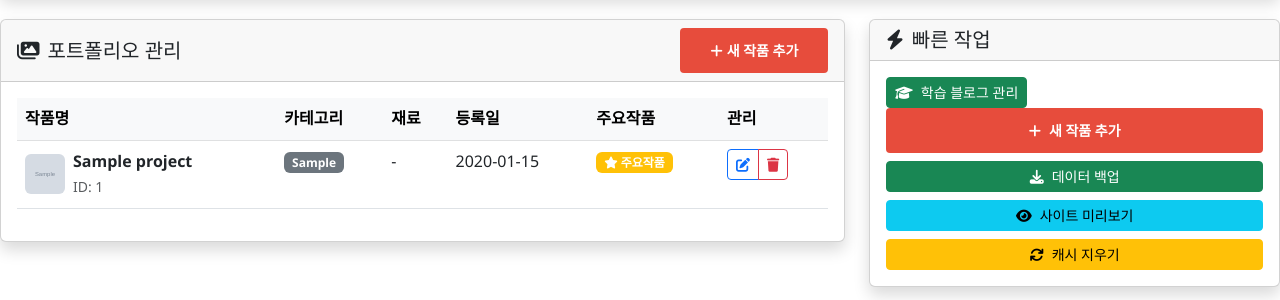
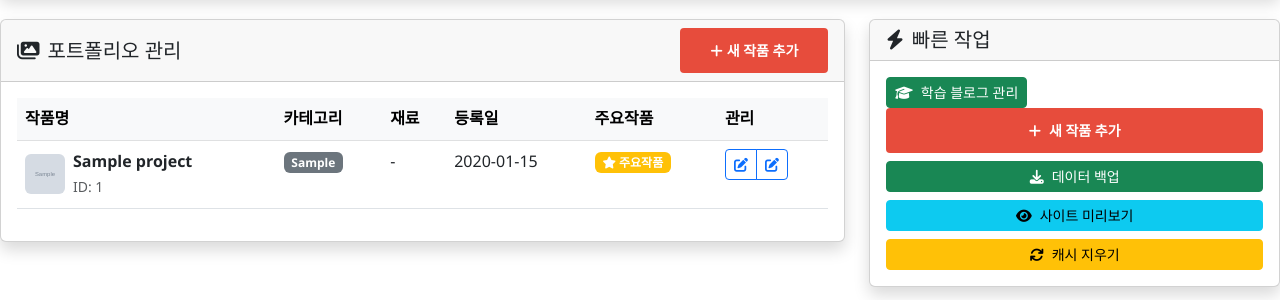
Before and after one commit to byungju-oh/podo, a Flask app: page /admin in a window 1280 px wide. Shown: the part 654-954 px from the top of the page. Run offline with Flask 3, Linux system fonts and the light colour scheme; a user stored in the database is signed in; data comes from the database, SQL or seed files in the repository; tables that the repository leaves empty hold one stand-in row (values such as "Sample post"); grey boxes marked "Sample" are stand-in pictures; some libraries are stand-ins or nearby versions.

Commit message:
삭제함수수정

```diff
--- a/was/templates/admin.html
+++ b/was/templates/admin.html
@@ -282,9 +282,9 @@
                                                     onclick="editWork({{ work.id }})">
                                                 <i class="fas fa-edit"></i>
                                             </button>
-                                            <button class="btn btn-outline-danger"
-        onclick="deleteWork({{ work.id }}, '{{ work.title|replace("'", "\\'") }}')">
-    <i class="fas fa-trash"></i>
+                                            <button class="btn btn-outline-primary"
+        onclick="editWork({{ work.id }})">
+    <i class="fas fa-edit"></i>
 </button>
                                         </div>
                                     </td>
@@ -576,10 +576,9 @@
 <script>
 let deleteWorkId = null;
 
-// 작품 삭제 함수
-function deleteWork(workId, workTitle) {
+// 작품 삭제 함수 - ID만 받음
+function deleteWork(workId) {
     deleteWorkId = workId;
-    document.getElementById('deleteWorkTitle').textContent = workTitle;
     new bootstrap.Modal(document.getElementById('deleteModal')).show();
 }
 
@@ -643,13 +642,10 @@ document.getElementById('confirmDelete').addEventListener('click', function() {
     }
 });
 
-
-
 // 작품 수정 함수
 function editWork(workId) {
     window.location.href = `/admin/edit_work/${workId}`;
 }
-
 // 데이터 백업 함수
 function backupData() {
     const btn = event.target;
@@ -757,7 +753,6 @@ function updateTime() {
         timeElement.textContent = timeString;
     }
 }
-
 // 알림 표시 함수
 function showNotification(message, type = 'info') {
     // 기존 알림 제거
@@ -767,12 +762,12 @@ function showNotification(message, type = 'info') {
     }
 
     const alertClass = type === 'error' ? 'alert-danger' :
-                      type === 'success' ? 'alert-success' :
-                      type === 'warning' ? 'alert-warning' : 'alert-info';
+                       type === 'success' ? 'alert-success' :
+                       type === 'warning' ? 'alert-warning' : 'alert-info';
 
     const iconClass = type === 'error' ? 'fa-exclamation-triangle' :
-                     type === 'success' ? 'fa-check-circle' :
-                     type === 'warning' ? 'fa-exclamation-triangle' : 'fa-info-circle';
+                      type === 'success' ? 'fa-check-circle' :
+                      type === 'warning' ? 'fa-exclamation-triangle' : 'fa-info-circle';
 
     const notification = document.createElement('div');
     notification.className = `alert ${alertClass} delete-notification alert-dismissible fade show`;
@@ -818,14 +813,12 @@ function showNotification(message, type = 'info') {
 // 모달 닫힐 때 상태 초기화
 document.getElementById('deleteModal').addEventListener('hidden.bs.modal', function() {
     deleteWorkId = null;
-    document.getElementById('deleteWorkTitle').textContent = '';
 
     // 버튼 상태 복원
     const confirmBtn = document.getElementById('confirmDelete');
     confirmBtn.innerHTML = '<i class="fas fa-trash me-1"></i>삭제하기';
     confirmBtn.disabled = false;
 });
-
 setInterval(updateTime, 1000);
 </script>
 {% endblock %}
```
